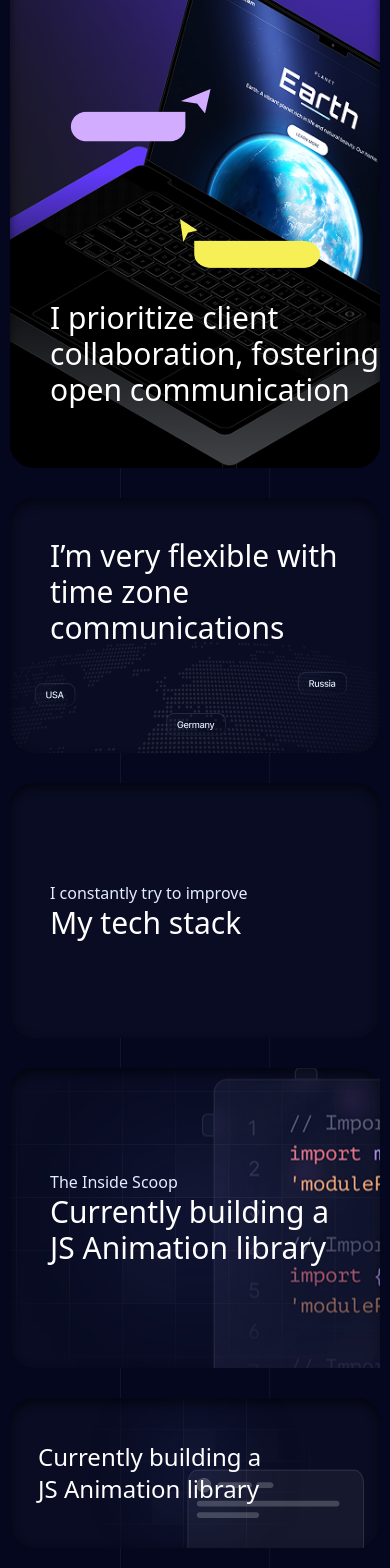
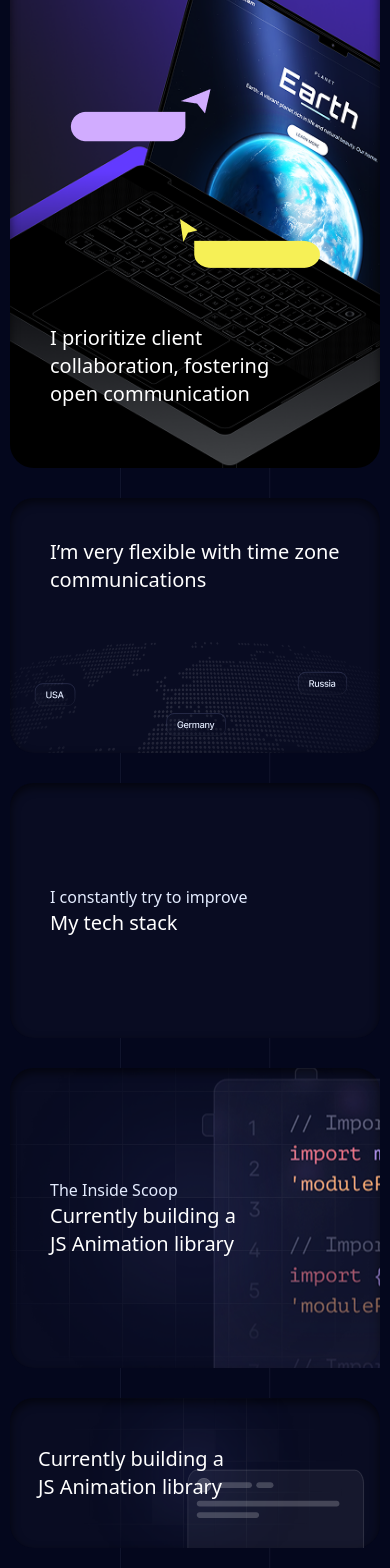
Before and after one commit to Matheuscara/portfolio-vuejs, a Vue app: page / in a window 390 px wide. Shown: the part 686-2254 px from the top of the page. Built offline with nearby package versions, Linux system fonts and the light colour scheme; the HTML template or start-up script is replaced by a standard one.

Commit message:
ajusta tamanhos de fonte e largura máxima no componente menu

```diff
--- a/src/components/menu.vue
+++ b/src/components/menu.vue
@@ -22,7 +22,7 @@
           alt="click-with-coment"
         />
         <span
-          class="absolute leading-120% text-bold bottom-15 text-3xl left-10 text-white animate__delay-1s animate__animated animate__fadeIn"
+          class="absolute leading-120% text-bold bottom-15 text-xl md:text-3xl left-10 text-white animate__delay-1s animate__animated animate__fadeIn"
           >I prioritize client <br />
           collaboration, fostering <br />
           open communication
@@ -38,7 +38,7 @@
         ></div>
 
         <p
-          class="z-20 text-white text-bold text-3xl p-10 animate__delay-1s animate__animated animate__fadeIn"
+          class="z-20 text-white text-bold text-xl md:text-3xl p-10 animate__delay-1s animate__animated animate__fadeIn"
         >
           I’m very flexible with time zone communications
         </p>
@@ -50,7 +50,7 @@
         <div class="inner-box"></div>
 
         <p
-          class="z-20 text-white text-bold text-3xl pl-10 flex flex-col animate__delay-1s animate__animated animate__fadeIn"
+          class="z-20 text-white text-bold text-xl md:text-3xl pl-10 flex flex-col animate__delay-1s animate__animated animate__fadeIn"
         >
           <span class="text-white-soft text-base">I constantly try to improve</span>
           My tech stack
@@ -70,7 +70,7 @@
           :style="{ backgroundImage: `url('/images/card-bg.png')` }"
         ></span>
         <p
-          class="z-20 text-white text-bold text-3xl pl-10 flex flex-col animate__delay-1s animate__animated animate__fadeIn"
+          class="z-20 text-white text-bold text-xl md:text-3xl pl-10 flex flex-col animate__delay-1s animate__animated animate__fadeIn"
         >
           <span class="text-white-soft text-base">The Inside Scoop</span>
           Currently building a <br />
@@ -91,7 +91,7 @@
           :style="{ backgroundImage: `url('/svgs/iphone-bg.svg')` }"
         ></span>
         <p
-          class="text-white text-bold text-2xl pl-7 animate__delay-1s animate__animated animate__fadeIn"
+          class="text-white text-bold text-xl md:text-2xl pl-7 animate__delay-1s animate__animated animate__fadeIn"
         >
           Currently building a <br />
           JS Animation library
@@ -139,7 +139,7 @@
   grid-row-gap: 0px;
   padding-left: 40px;
   padding-right: 40px;
-  max-width: 2300px;
+  max-width: 1400px;
 }
 
 .div1 {
```
